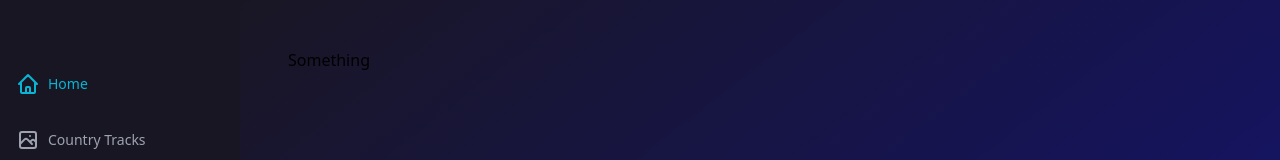
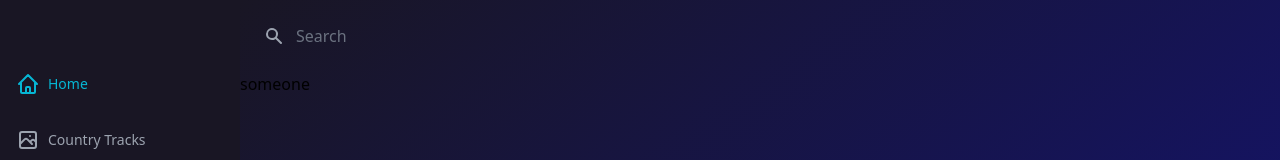
Before and after one commit to adrianhajdin/project_music_player, a React (Vite) app: page / in a window 1280 px wide. Shown: the top 160 px of the page. Built offline with nearby package versions, Linux system fonts and the light colour scheme.

Commit message:
searchbar component

```diff
--- a/src/App.jsx
+++ b/src/App.jsx
@@ -1,10 +1,11 @@
-import { Sidebar } from './components';
+import { Searchbar, Sidebar } from './components';
 
 const App = () => (
   <div className="flex">
     <Sidebar />
-    <div className="flex-1 flex flex-col bg-gradient-to-br from-black to-[#121286] sm:p-12 p-6">
-      Something
+    <div className="flex-1 flex flex-col bg-gradient-to-br from-black to-[#121286]">
+      <Searchbar />
+      someone
     </div>
   </div>
 );
--- /dev/null
+++ b/src/components/Searchbar.jsx
@@ -0,0 +1,37 @@
+import React, { useState } from 'react';
+import { useNavigate } from 'react-router-dom';
+
+import { SearchIcon } from '@heroicons/react/solid';
+
+const Searchbar = () => {
+  const navigate = useNavigate();
+  const [searchTerm, setSearchTerm] = useState('');
+
+  const handleSubmit = (e) => {
+    e.preventDefault();
+
+    navigate(`/search/${searchTerm}`);
+  };
+
+  return (
+    <form onSubmit={handleSubmit} className="p-6 text-gray-400 focus-within:text-gray-600">
+      <label htmlFor="search-field" className="sr-only">
+        Search all files
+      </label>
+      <div className="flex flex-row justify-start items-center">
+        <SearchIcon aria-hidden="true" className="w-5 h-5 " />
+        <input
+          name="search-field"
+          id="search-field"
+          className="flex-1 bg-transparent border-none placeholder-gray-500 outline-none text-base text-white ml-3"
+          placeholder="Search"
+          type="search"
+          value={searchTerm}
+          onChange={(e) => setSearchTerm(e.target.value)}
+        />
+      </div>
+    </form>
+  );
+};
+
+export default Searchbar;
--- a/src/components/index.js
+++ b/src/components/index.js
@@ -1,5 +1,7 @@
 import Sidebar from './Sidebar';
+import Searchbar from './Searchbar';
 
 export {
   Sidebar,
+  Searchbar,
 };
```
Also changed, not shown: src/pages/Home.js (added).
